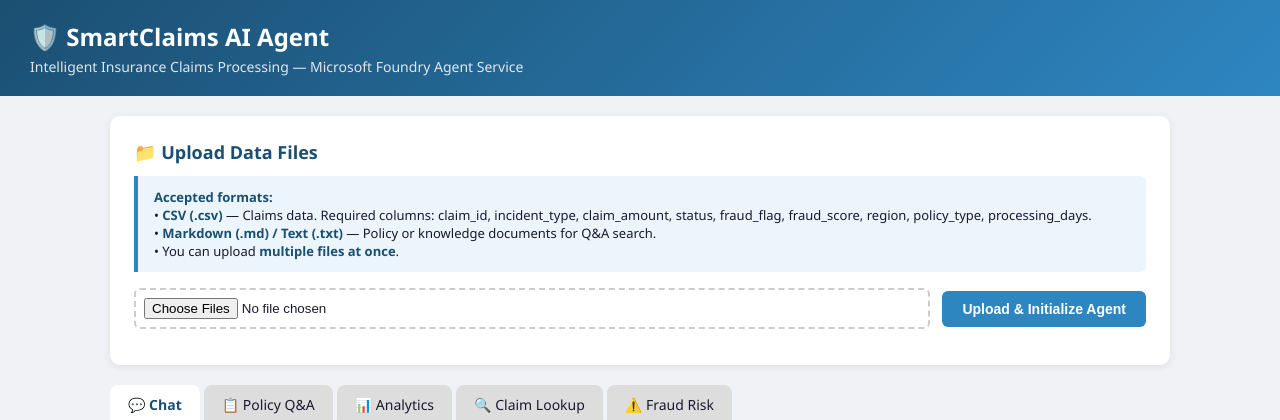
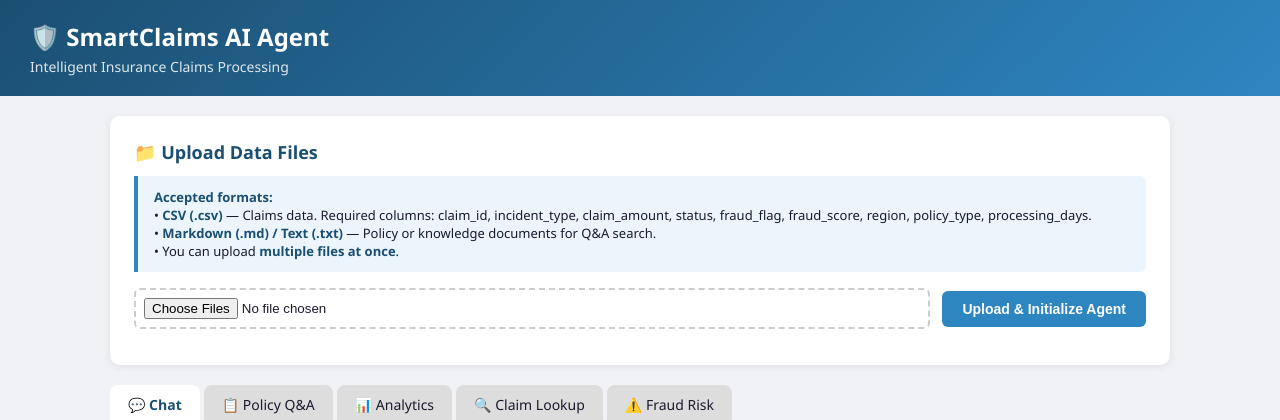
Before and after one commit to biggson/smartclaim, a FastAPI app: page / in a window 1280 px wide. Shown: the top 420 px of the page. Run offline with FastAPI, Linux system fonts and the light colour scheme.

Commit message:
update header subtitle

```diff
--- a/app/templates/index.html
+++ b/app/templates/index.html
@@ -59,7 +59,7 @@
 
 <div class="header">
     <h1>🛡️ SmartClaims AI Agent</h1>
-    <p>Intelligent Insurance Claims Processing — Microsoft Foundry Agent Service</p>
+    <p>Intelligent Insurance Claims Processing</p>
 </div>
 
 <div class="container">
```
